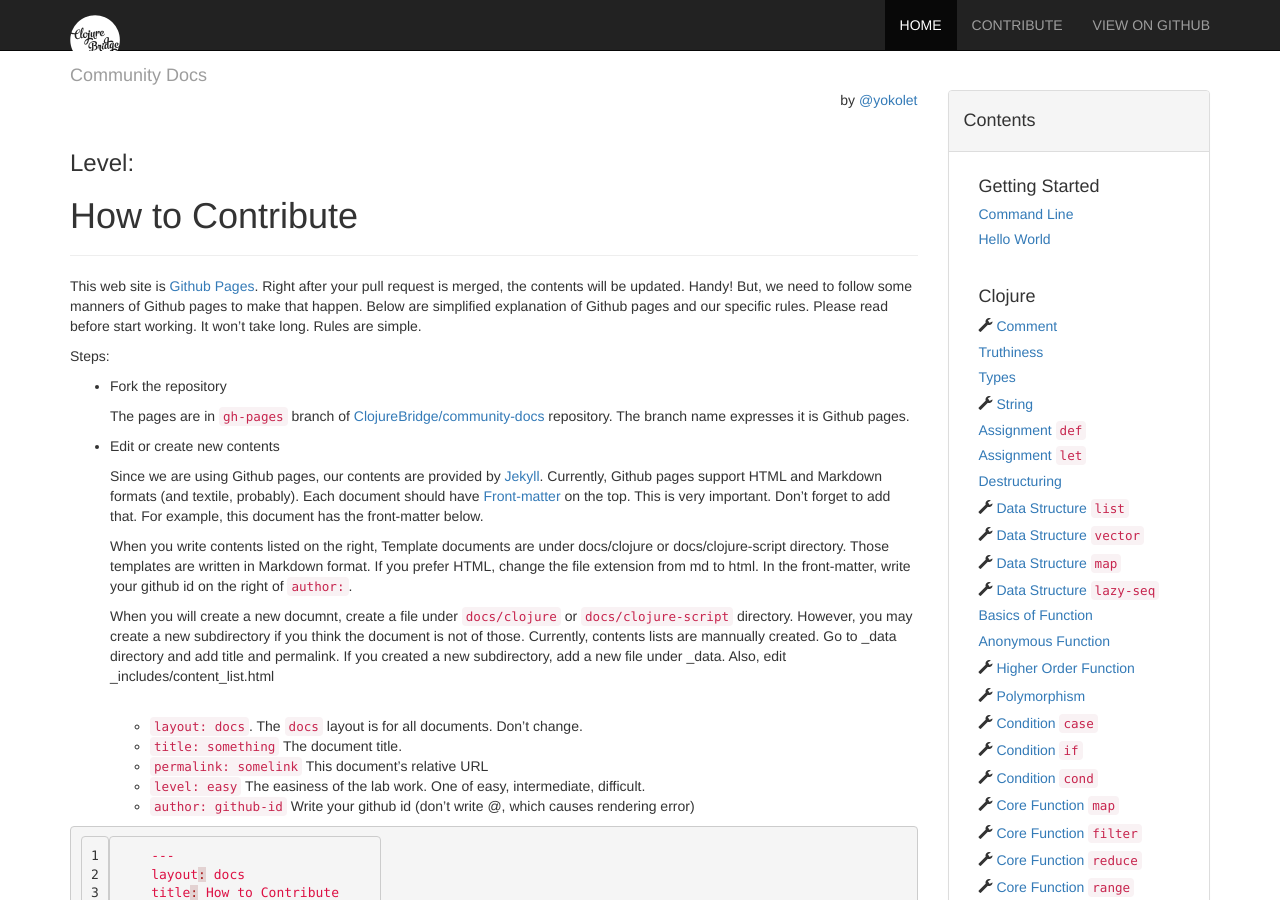
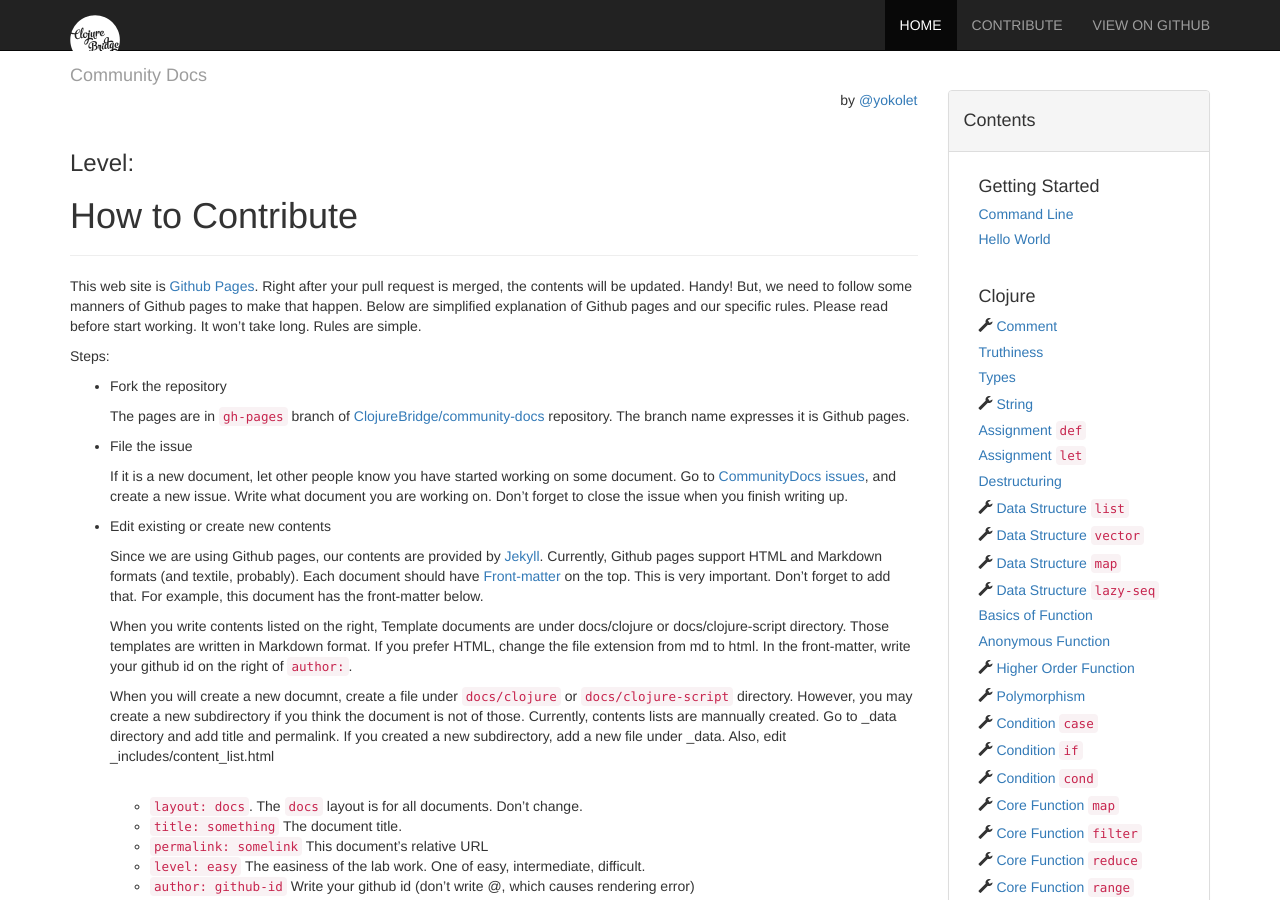
Before and after one commit to ClojureBridge/community-docs, a Jekyll site: the page built from docs/contribute.md, in a window 1280 px wide and 900 px high. Built offline with Jekyll 4.4.1, drawn with Linux system fonts in a browser that asks for light colours; nearby versions of some CDN libraries.

Commit message:
More instruction in contribute doc

```diff
--- a/docs/contribute.md
+++ b/docs/contribute.md
@@ -17,7 +17,13 @@ Steps:
 
     The pages are in `gh-pages` branch of [ClojureBridge/community-docs](https://github.com/ClojureBridge/community-docs) repository. The branch name expresses it is Github pages.
 
-- Edit or create new contents
+- File the issue
+
+    If it is a new document, let other people know you have started working on some document.
+    Go to [CommunityDocs issues](https://github.com/ClojureBridge/community-docs/issues?page=1&state=open), and create a new issue. Write what document you are working on.
+    Don't forget to close the issue when you finish writing up.
+
+- Edit existing or create new contents
 
     Since we are using Github pages, our contents are provided by [Jekyll](http://jekyllrb.com/docs/home/). Currently, Github pages support HTML and Markdown formats (and textile, probably). Each document should have [Front-matter](http://jekyllrb.com/docs/frontmatter/) on the top. This is very important. Don't forget to add that. For example, this document has the front-matter below.
 
```
